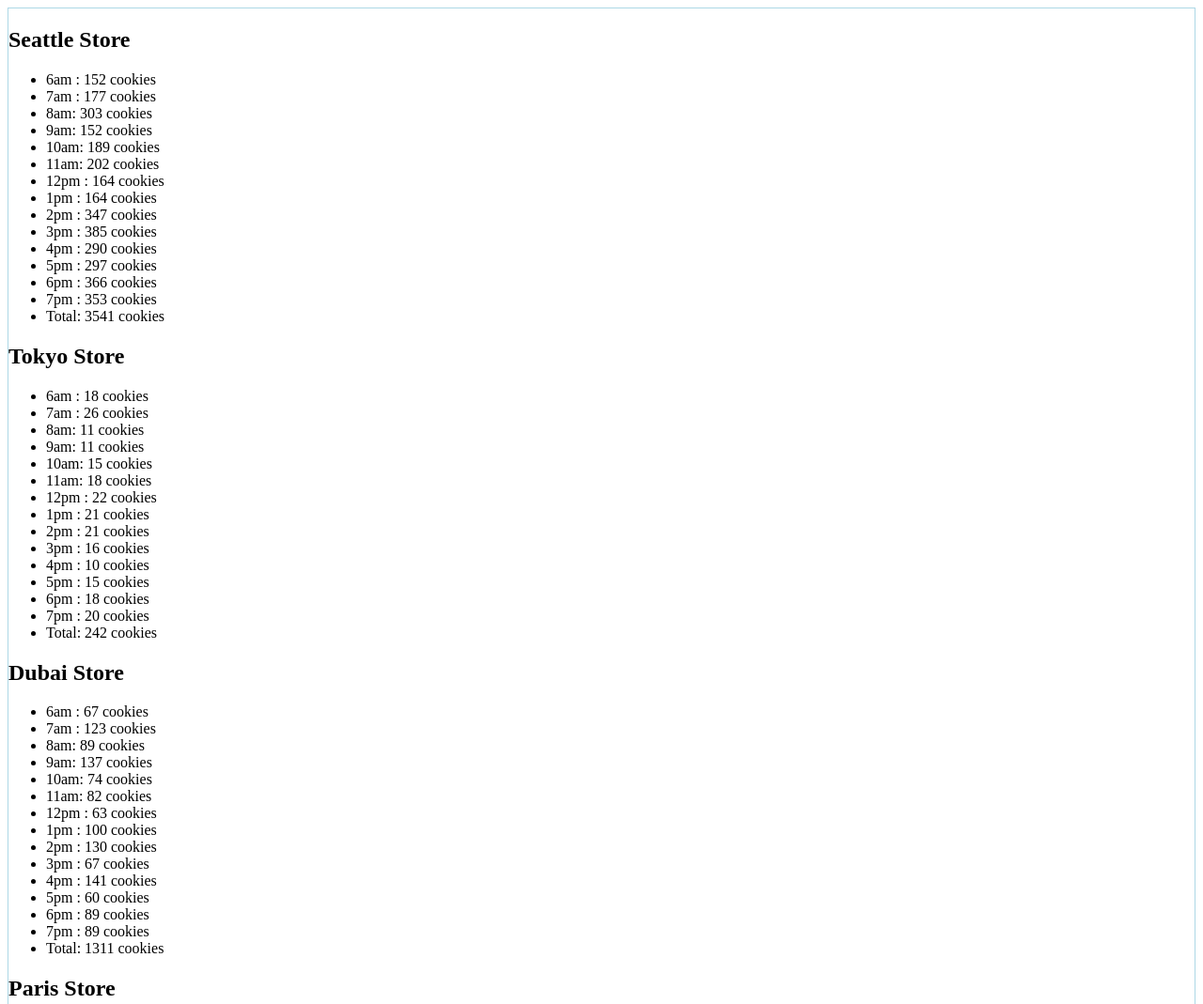
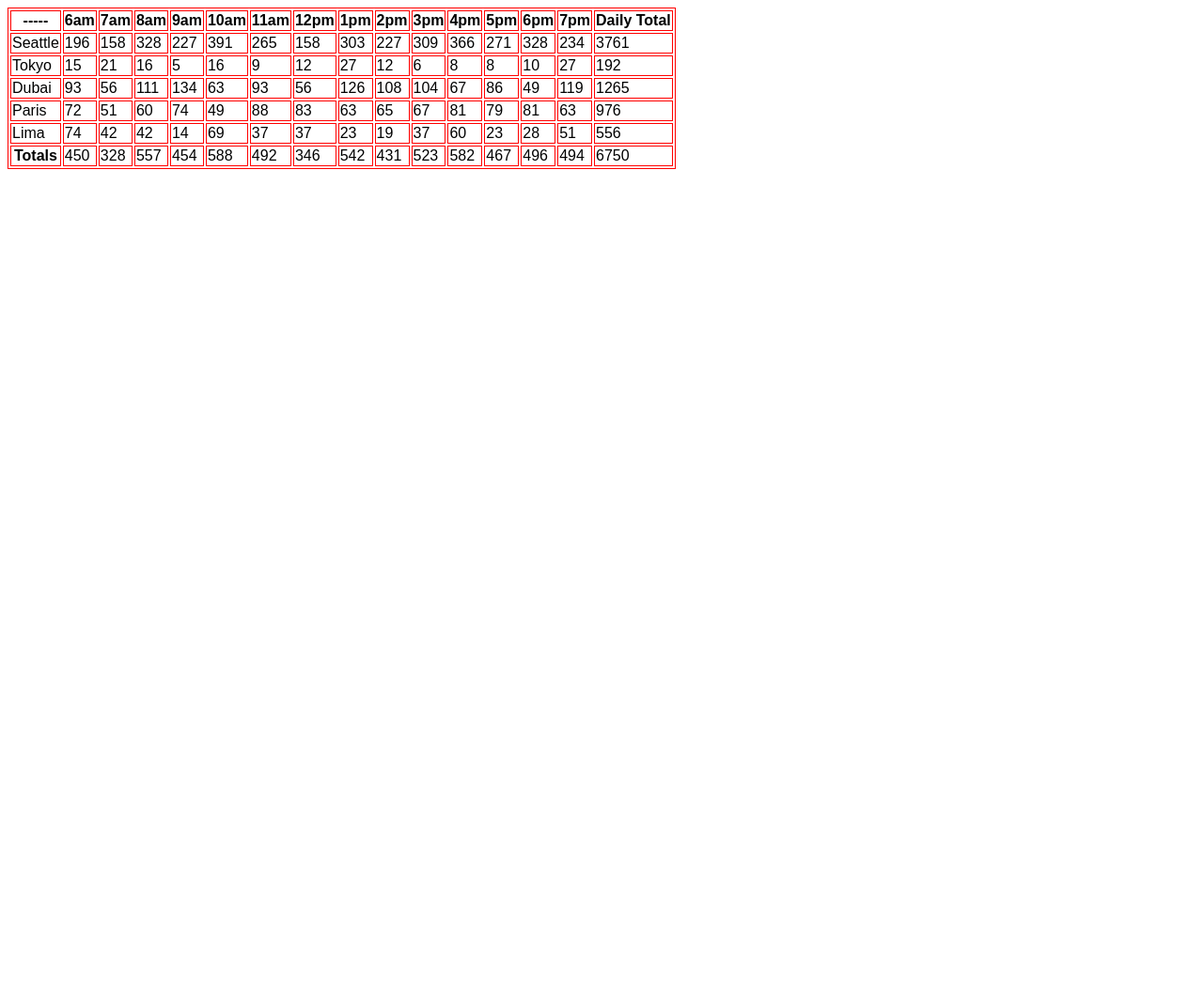
Before and after one commit to Hamzamt99/Salmon-Cookies, a plain HTML site: page index.html in a window 1280 px wide. Shown: the top 1069 px of the page at 94% size. After the commit the page ends 800 px from the top, so only its background shows below. Drawn offline with Linux system fonts and the light colour scheme.

Commit message:
Lab 7 solved

```diff
--- a/app.js
+++ b/app.js
@@ -1,245 +1,109 @@
+
 "use strict"
+let container = document.getElementById('content-area');
+let table = document.createElement('table');
+container.appendChild(table);
 
-let hours=["6am " ,'7am ','8am','9am','10am','11am','12pm ','1pm ','2pm ','3pm ','4pm ','5pm ','6pm ','7pm '];
-let seattleCookies = {
-    location: 'Seattle',
-    min: 23,
-    max: 65,
-    avgCookieSale: 6.3,
-    hourlySales:[],
-    totalSales:0,
+let hours = ["6am ", '7am ', '8am', '9am', '10am', '11am', '12pm ', '1pm ', '2pm ', '3pm ', '4pm ', '5pm ', '6pm ', '7pm '];
+function Shops(location, min, max, avgCookieSale) {
+    this.location = location;
+    this.min = min;
+    this.max = max;
+    this.avgCookieSale = avgCookieSale;
+    this.dailySales = 0;
+    this.hourlySales = [];
+    this.randomCust();
+    this.hourlyDailySales();
+    // this.renderheaderrow(table);
+    // this.rowDataRender();
+}
+//random number
+Shops.prototype.randomCust = function () {
+    let range = this.max - this.min;
+    let randomCount = Math.random() * range + this.min;
+    return Math.ceil(randomCount);
 
-   randomcookies :function () {
-    let range=seattleCookies.max-seattleCookies.min;
-         let randomCount=Math.random() * range+seattleCookies.min;
-         return Math.ceil(randomCount);
-      },
-
-    SalesPerHour :function () {
-        for (let i=0;i<hours.length;i++){
-            let numOfCookies= Math.ceil(seattleCookies.randomcookies() *seattleCookies.avgCookieSale);
-            seattleCookies.hourlySales.push(numOfCookies);
-            seattleCookies.totalSales += numOfCookies;
-        }
-        },
-
-   render :function(){
-       let container=document.getElementById('content-area');
-       let h2 =document.createElement('h2');
-       container.appendChild(h2);
-       h2.textContent='Seattle'+" "+'Store';
-       container.appendChild(h2);
-       let list=document.createElement('ul');
-       container.appendChild(list);
-       for (let i=0;i<hours.length;i++){
-        let listItem = document.createElement('li');
-        listItem.textContent  =hours[i]+': '+seattleCookies.hourlySales[i]+' cookies';
-        list.appendChild(listItem);
-       }
-       let listItem = document.createElement('li');
-        listItem.textContent  ='Total: '+seattleCookies.totalSales+' cookies';
-        list.appendChild(listItem);
-
-
-   },
 }
 
+Shops.prototype.hourlyDailySales = function () {
+    for (let i = 0; i < hours.length; i++) {
+        let numOfCookies = Math.ceil(this.randomCust() * this.avgCookieSale);
+        this.hourlySales.push(numOfCookies);
+        this.dailySales += numOfCookies;
+    }
 
-   seattleCookies.SalesPerHour();
-   seattleCookies.render();
+}
+
+let seattle = new Shops('Seattle', 23, 65, 6.3);
+let tokyo = new Shops('Tokyo', 3, 24, 1.2);
+let dobai = new Shops('Dubai', 11, 38, 3.7);
+let paris = new Shops('Paris', 20, 38, 2.3);
+let lima = new Shops('Lima', 2, 16, 4.6);
+
+let shoplist = [seattle, tokyo, dobai, paris, lima];
+
+var headerRow = document.createElement('tr');
+table.appendChild(headerRow);
+var th = document.createElement('th');
+headerRow.appendChild(th);
+th.textContent = '-----';
+for (var i = 0; i < hours.length; i++) {
+    var th = document.createElement('th');
+    headerRow.appendChild(th);
+    th.textContent = hours[i];
+}
+var th = document.createElement('th');
+headerRow.appendChild(th);
+th.textContent = 'Daily Total';
 
 
 
 
+for (var shopindex = 0; shopindex < shoplist.length; shopindex++) {
+    var currentShop = shoplist[shopindex];
+    var shoprow = document.createElement('tr');
+    table.appendChild(shoprow);
+    var shopTd = document.createElement('td');
+    shoprow.appendChild(shopTd);
+    shopTd.textContent = currentShop.location;
 
 
 
-
-   let TokyoCookies = {
-       location: 'Tokyo',
-       min: 3,
-       max: 24,
-       avgCookieSale: 1.2,
-       hourlySales:[],
-       totalSales:0,
-
-      randomcookies :function () {
-       let range=TokyoCookies.max-TokyoCookies.min;
-            let randomCount=Math.random() * range+TokyoCookies.min;
-            return Math.ceil(randomCount);
-         },
-
-       SalesPerHour :function () {
-           for (let i=0;i<hours.length;i++){
-               let numOfCookies= Math.ceil(TokyoCookies.randomcookies() *TokyoCookies.avgCookieSale);
-               TokyoCookies.hourlySales.push(numOfCookies);
-               TokyoCookies.totalSales += numOfCookies;
-           }
-           },
-
-      render :function(){
-          let container=document.getElementById('content-area');
-          let h2 =document.createElement('h2');
-          container.appendChild(h2);
-          h2.textContent='Tokyo'+" "+'Store';
-          container.appendChild(h2);
-          let list=document.createElement('ul');
-          container.appendChild(list);
-          for (let i=0;i<hours.length;i++){
-           let listItem = document.createElement('li');
-           listItem.textContent  =hours[i]+': '+TokyoCookies.hourlySales[i]+' cookies';
-           list.appendChild(listItem);
-          }
-          let listItem = document.createElement('li');
-           listItem.textContent  ='Total: '+TokyoCookies.totalSales+' cookies';
-           list.appendChild(listItem);
+    for (var cellIndex = 0; cellIndex < hours.length; cellIndex++) {
+        var dataIn = document.createElement('td');
+        shoprow.appendChild(dataIn);
+        dataIn.textContent = currentShop.hourlySales[cellIndex];
+    }
 
 
-      },
-   }
 
-
-   TokyoCookies.SalesPerHour();
-   TokyoCookies.render();
-
-   let DubaiCookies = {
-    location: 'Dubai',
-    min: 11,
-    max: 38,
-    avgCookieSale: 3.7,
-    hourlySales:[],
-    totalSales:0,
-
-   randomcookies :function () {
-    let range=DubaiCookies.max-DubaiCookies.min;
-         let randomCount=Math.random() * range+DubaiCookies.min;
-         return Math.ceil(randomCount);
-      },
-
-    SalesPerHour :function () {
-        for (let i=0;i<hours.length;i++){
-            let numOfCookies= Math.ceil(DubaiCookies.randomcookies() *DubaiCookies.avgCookieSale);
-            DubaiCookies.hourlySales.push(numOfCookies);
-            DubaiCookies.totalSales += numOfCookies;
-        }
-        },
-
-   render :function(){
-       let container=document.getElementById('content-area');
-       let h2 =document.createElement('h2');
-       container.appendChild(h2);
-       h2.textContent='Dubai'+" "+'Store';
-       container.appendChild(h2);
-       let list=document.createElement('ul');
-       container.appendChild(list);
-       for (let i=0;i<hours.length;i++){
-        let listItem = document.createElement('li');
-        listItem.textContent  =hours[i]+': '+DubaiCookies.hourlySales[i]+' cookies';
-        list.appendChild(listItem);
-       }
-       let listItem = document.createElement('li');
-        listItem.textContent  ='Total: '+DubaiCookies.totalSales+' cookies';
-        list.appendChild(listItem);
-
-
-   },
+    shopTd = document.createElement('td');
+    shoprow.appendChild(shopTd);
+    shopTd.textContent = currentShop.dailySales;
 }
 
 
 
-DubaiCookies.SalesPerHour();
-DubaiCookies.render();
+var footerRow = document.createElement('tr');
+table.appendChild(footerRow);
+var th = document.createElement('th');
+footerRow.appendChild(th);
+th.textContent = 'Totals';
 
-let ParisCookies = {
-    location: 'Paris',
-    min: 20,
-    max: 38,
-    avgCookieSale: 2.3,
-    hourlySales:[],
-    totalSales:0,
+var megaTotalSalesCookies = 0;
+for (var hourIndex = 0; hourIndex < hours.length; hourIndex++) {
+    var td = document.createElement('td');
+    footerRow.appendChild(td);
+    var sum = 0;
+    for (var shopIndexCell = 0; shopIndexCell < shoplist.length; shopIndexCell++) {
+        var currentShop = shoplist[shopIndexCell];
 
+        sum += currentShop.hourlySales[hourIndex];
+    }
 
-   randomcookies :function () {
-    let range=ParisCookies.max-ParisCookies.min;
-         let randomCount=Math.random() * range+ParisCookies.min;
-         return Math.ceil(randomCount);
-      },
-
-    SalesPerHour :function () {
-        for (let i=0;i<hours.length;i++){
-            let numOfCookies= Math.ceil(ParisCookies.randomcookies() *ParisCookies.avgCookieSale);
-            ParisCookies.hourlySales.push(numOfCookies);
-            ParisCookies.totalSales += numOfCookies;
-        }
-        },
-
-   render :function(){
-       let container=document.getElementById('content-area');
-       let h2 =document.createElement('h2');
-       container.appendChild(h2);
-       h2.textContent='Paris'+" "+'Store';
-       container.appendChild(h2);
-       let list=document.createElement('ul');
-       container.appendChild(list);
-       for (let i=0;i<hours.length;i++){
-        let listItem = document.createElement('li');
-        listItem.textContent  =hours[i]+': '+ParisCookies.hourlySales[i]+' cookies';
-        list.appendChild(listItem);
-       }
-       let listItem = document.createElement('li');
-        listItem.textContent  ='Total: '+ParisCookies.totalSales+' cookies';
-        list.appendChild(listItem);
-
-
-   },
+    td.textContent = sum;
+    megaTotalSalesCookies += sum;
 }
-
-
-
-ParisCookies.SalesPerHour();
-ParisCookies.render();
-
-   let LimaCookies = {
-    location: 'Lima',
-    min: 2,
-    max: 16,
-    avgCookieSale: 4.6,
-    hourlySales:[],
-    totalSales:0,
-
-   randomcookies :function () {
-    let range=LimaCookies.max-LimaCookies.min;
-         let randomCount=Math.random() * range+LimaCookies.min;
-         return Math.ceil(randomCount);
-      },
-
-    SalesPerHour :function () {
-        for (let i=0;i<hours.length;i++){
-            let numOfCookies= Math.ceil(LimaCookies.randomcookies() *LimaCookies.avgCookieSale);
-            LimaCookies.hourlySales.push(numOfCookies);
-            LimaCookies.totalSales += numOfCookies;
-        }
-        },
-
-   render :function(){
-       let container=document.getElementById('content-area');
-       let h2 =document.createElement('h2');
-       container.appendChild(h2);
-       h2.textContent='Lima'+" "+'Store';
-       container.appendChild(h2);
-       let list=document.createElement('ul');
-       container.appendChild(list);
-       for (let i=0;i<hours.length;i++){
-        let listItem = document.createElement('li');
-        listItem.textContent  =hours[i]+': '+LimaCookies.hourlySales[i]+' cookies';
-        list.appendChild(listItem);
-       }
-       let listItem = document.createElement('li');
-        listItem.textContent  ='Total: '+LimaCookies.totalSales+' cookies';
-        list.appendChild(listItem);
-
-
-   },
-}
-LimaCookies.SalesPerHour();
-LimaCookies.render();
+var td = document.createElement('td');
+footerRow.appendChild(td);
+td.textContent = megaTotalSalesCookies;
--- a/style.css
+++ b/style.css
@@ -1,24 +1,15 @@
 
-nav ul li {
-    /* border: 1px solid red; */
-    display: inline-block;
-    width: 100px;
-     padding: 10px;
-     padding-top: 5px;
-    padding-bottom: 5px;
-    padding: 5px 0 5px 0;
-    margin: 20px;
-    text-align: center;
-  }
-  div {
-    border: 1px solid lightblue;
-  }
-
-  span {
-     border: 1px solid blue;
-    width: 300px;
-  }
-
-  a {
-    text-decoration: none;
-  }
+* {
+  font-family: Arial, sans-serif;
+}
+img {
+  width: 100px;
+}
+table,
+th,
+td {
+  border: 1px solid red;
+}
+#hi {
+  color: red;
+}
```
Also changed, not shown: index.html (+3 -0 lines).
